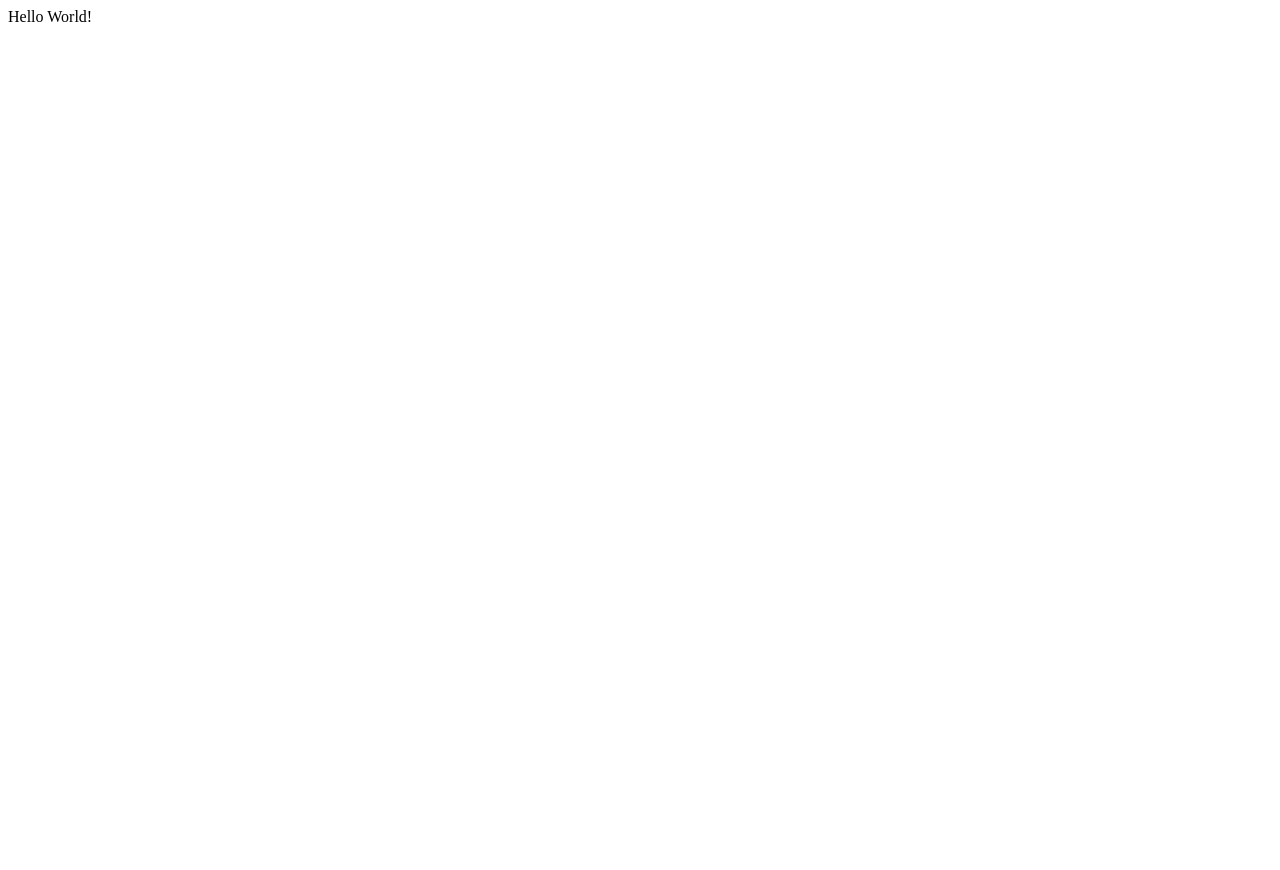
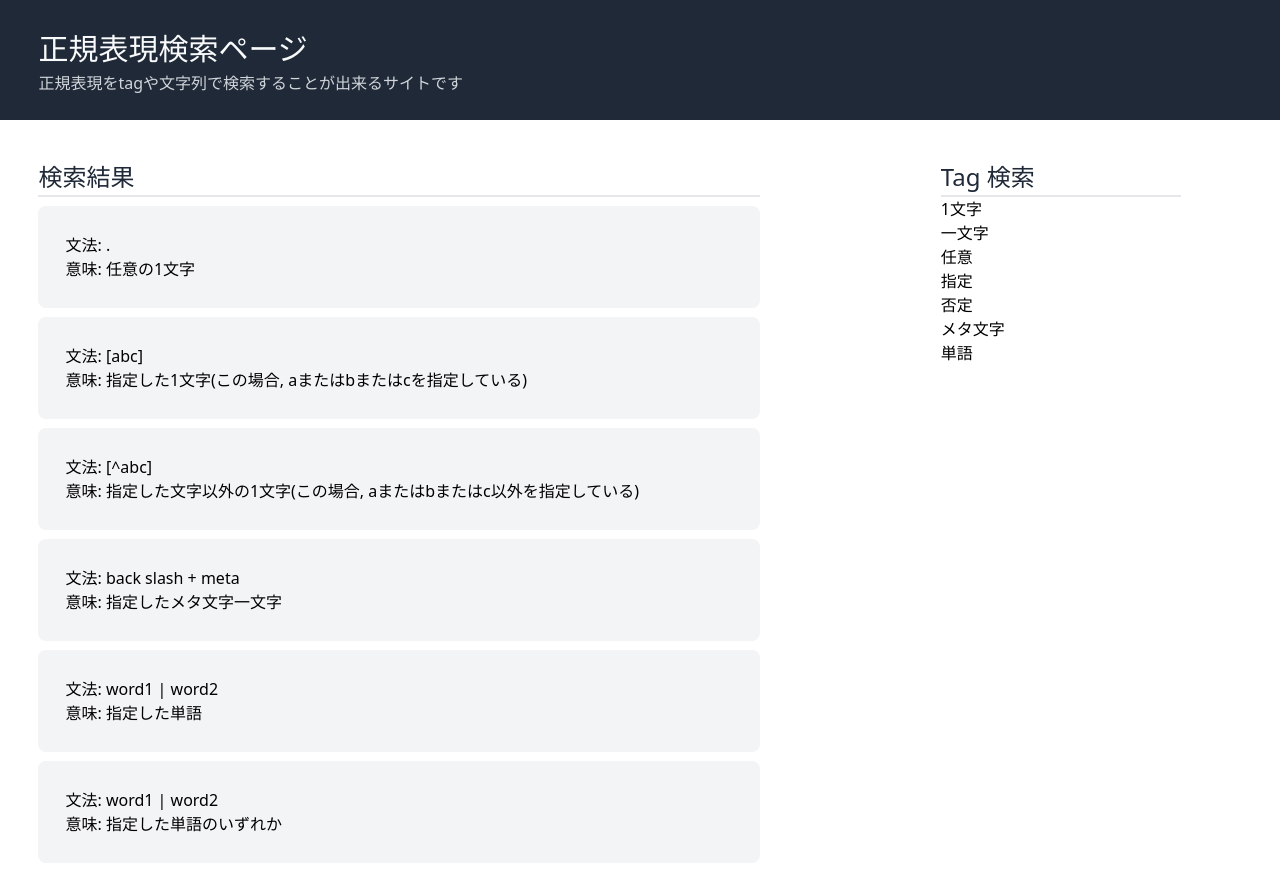
Before and after one commit to ShunDeveloper/regex, a Next.js app: page / in a window 1280 px wide. Shown: the top 870 px of the page. Before the commit the page ends 800 px from the top, so only its background shows below. Built offline with nearby package versions, Linux system fonts and the light colour scheme.

Commit message:
making ui

```diff
--- a/app/page.tsx
+++ b/app/page.tsx
@@ -1,6 +1,74 @@
-import regix_dict from "../components/regix_dict";
+import '../styles/globals.css'
+import * as data from "../components/regix_dict";
 
 export default function Page() {
-    console.log(regix_dict)
-    return <div>Hello World!</div>
+    return (
+        <div>
+            <Title />
+            <div className="grid grid-cols-4 p-[3%]">
+                <Content />
+                <Sidebar />
+            </div>
+        </div>
+    )
 }
+
+const Title = () => {
+    return (
+        <div className='py-[2%] pl-[3%] bg-gray-800'>
+            <h1 className="text-gray-50 text-[30px]">
+                正規表現検索ページ
+            </h1>
+            <p className="text-gray-300">
+                正規表現をtagや文字列で検索することが出来るサイトです
+            </p>
+        </div>
+    )
+}
+
+const Content = () => {
+    return (
+        <main className='col-span-3'>
+            <h3>
+                検索結果
+            </h3>
+            <div>
+                {
+                    data.regix_list.map((value,key) => {
+                        return (
+                            <div key={key} className="rounded-lg py-[3%] pl-[3%] my-[1%] bg-gray-100 w-[80%]">
+                                <p>文法: {value.syntax}</p>
+                                <p>意味: {value.meaning}</p>
+                            </div>
+                        )
+                    })
+                }
+            </div>
+        </main>
+    )
+}
+
+const Sidebar = () => {
+    return (
+        <div>
+            <h3>Tag 検索</h3>
+            <Tags />
+        </div>
+    )
+}
+
+const Tags = () => {
+    return (
+        <ul>
+            {
+                data.tags.map((value,key) => {
+                    return (
+                        <li key={key}>
+                            {value}
+                        </li>
+                    )
+                })
+            }
+        </ul>
+    )
+}
--- a/components/regix_dict.tsx
+++ b/components/regix_dict.tsx
@@ -4,17 +4,47 @@ type regix_data = {
     meaning: string
 };
 
-const regix_list: regix_data[] = [
+export const regix_list: regix_data[] = [
     {
         syntax: '.',
-        tag: ['1文字', '一文字'],
+        tag: ['1文字', '一文字','任意'],
         meaning: '任意の1文字'
     },
     {
         syntax: '[abc]',
-        tag: ['1文字', '一文字'],
+        tag: ['1文字', '一文字','指定'],
         meaning: '指定した1文字(この場合, aまたはbまたはcを指定している)'
+    },
+    {
+        syntax: '[^abc]',
+        tag: ['1文字', '一文字','否定'],
+        meaning: '指定した文字以外の1文字(この場合, aまたはbまたはc以外を指定している)'
+    },
+    {
+        syntax: 'back slash + meta',
+        tag: ['メタ文字', '一文字'],
+        meaning: '指定したメタ文字一文字'
+    },
+    {
+        syntax: 'word1 | word2',
+        tag: ['任意', '単語'],
+        meaning: '指定した単語'
+    },
+    {
+        syntax: 'word1 | word2',
+        tag: ['任意', '単語'],
+        meaning: '指定した単語のいずれか'
     },
 ]
 
-export default regix_list
+const str_arr_uniq= (string_array: string[]) =>  {
+    return Array.from(new Set(string_array));
+}
+
+let tags_tmp: string[] = []
+regix_list.map((regix_i, index, object) => {
+    regix_i.tag.map((tag_ij, index2, object2) => {
+        tags_tmp.push(tag_ij)
+    })
+});
+export const tags = str_arr_uniq(tags_tmp)
--- a/package.json
+++ b/package.json
@@ -19,5 +19,10 @@
     "react": "18.2.0",
     "react-dom": "18.2.0",
     "typescript": "4.9.4"
+  },
+  "devDependencies": {
+    "autoprefixer": "^10.4.13",
+    "postcss": "^8.4.20",
+    "tailwindcss": "^3.2.4"
   }
 }
--- /dev/null
+++ b/postcss.config.js
@@ -0,0 +1,6 @@
+module.exports = {
+  plugins: {
+    tailwindcss: {},
+    autoprefixer: {},
+  },
+}
--- a/styles/Home.module.css
+++ /dev/null
@@ -1,278 +0,0 @@
-.main {
-  display: flex;
-  flex-direction: column;
-  justify-content: space-between;
-  align-items: center;
-  padding: 6rem;
-  min-height: 100vh;
-}
-
-.description {
-  display: inherit;
-  justify-content: inherit;
-  align-items: inherit;
-  font-size: 0.85rem;
-  max-width: var(--max-width);
-  width: 100%;
-  z-index: 2;
-  font-family: var(--font-mono);
-}
-
-.description a {
-  display: flex;
-  justify-content: center;
-  align-items: center;
-  gap: 0.5rem;
-}
-
-.description p {
-  position: relative;
-  margin: 0;
-  padding: 1rem;
-  background-color: rgba(var(--callout-rgb), 0.5);
-  border: 1px solid rgba(var(--callout-border-rgb), 0.3);
-  border-radius: var(--border-radius);
-}
-
-.code {
-  font-weight: 700;
-  font-family: var(--font-mono);
-}
-
-.grid {
-  display: grid;
-  grid-template-columns: repeat(4, minmax(25%, auto));
-  width: var(--max-width);
-  max-width: 100%;
-}
-
-.card {
-  padding: 1rem 1.2rem;
-  border-radius: var(--border-radius);
-  background: rgba(var(--card-rgb), 0);
-  border: 1px solid rgba(var(--card-border-rgb), 0);
-  transition: background 200ms, border 200ms;
-}
-
-.card span {
-  display: inline-block;
-  transition: transform 200ms;
-}
-
-.card h2 {
-  font-weight: 600;
-  margin-bottom: 0.7rem;
-}
-
-.card p {
-  margin: 0;
-  opacity: 0.6;
-  font-size: 0.9rem;
-  line-height: 1.5;
-  max-width: 30ch;
-}
-
-.center {
-  display: flex;
-  justify-content: center;
-  align-items: center;
-  position: relative;
-  padding: 4rem 0;
-}
-
-.center::before {
-  background: var(--secondary-glow);
-  border-radius: 50%;
-  width: 480px;
-  height: 360px;
-  margin-left: -400px;
-}
-
-.center::after {
-  background: var(--primary-glow);
-  width: 240px;
-  height: 180px;
-  z-index: -1;
-}
-
-.center::before,
-.center::after {
-  content: '';
-  left: 50%;
-  position: absolute;
-  filter: blur(45px);
-  transform: translateZ(0);
-}
-
-.logo,
-.thirteen {
-  position: relative;
-}
-
-.thirteen {
-  display: flex;
-  justify-content: center;
-  align-items: center;
-  width: 75px;
-  height: 75px;
-  padding: 25px 10px;
-  margin-left: 16px;
-  transform: translateZ(0);
-  border-radius: var(--border-radius);
-  overflow: hidden;
-  box-shadow: 0px 2px 8px -1px #0000001a;
-}
-
-.thirteen::before,
-.thirteen::after {
-  content: '';
-  position: absolute;
-  z-index: -1;
-}
-
-/* Conic Gradient Animation */
-.thirteen::before {
-  animation: 6s rotate linear infinite;
-  width: 200%;
-  height: 200%;
-  background: var(--tile-border);
-}
-
-/* Inner Square */
-.thirteen::after {
-  inset: 0;
-  padding: 1px;
-  border-radius: var(--border-radius);
-  background: linear-gradient(
-    to bottom right,
-    rgba(var(--tile-start-rgb), 1),
-    rgba(var(--tile-end-rgb), 1)
-  );
-  background-clip: content-box;
-}
-
-/* Enable hover only on non-touch devices */
-@media (hover: hover) and (pointer: fine) {
-  .card:hover {
-    background: rgba(var(--card-rgb), 0.1);
-    border: 1px solid rgba(var(--card-border-rgb), 0.15);
-  }
-
-  .card:hover span {
-    transform: translateX(4px);
-  }
-}
-
-@media (prefers-reduced-motion) {
-  .thirteen::before {
-    animation: none;
-  }
-
-  .card:hover span {
-    transform: none;
-  }
-}
-
-/* Mobile */
-@media (max-width: 700px) {
-  .content {
-    padding: 4rem;
-  }
-
-  .grid {
-    grid-template-columns: 1fr;
-    margin-bottom: 120px;
-    max-width: 320px;
-    text-align: center;
-  }
-
-  .card {
-    padding: 1rem 2.5rem;
-  }
-
-  .card h2 {
-    margin-bottom: 0.5rem;
-  }
-
-  .center {
-    padding: 8rem 0 6rem;
-  }
-
-  .center::before {
-    transform: none;
-    height: 300px;
-  }
-
-  .description {
-    font-size: 0.8rem;
-  }
-
-  .description a {
-    padding: 1rem;
-  }
-
-  .description p,
-  .description div {
-    display: flex;
-    justify-content: center;
-    position: fixed;
-    width: 100%;
-  }
-
-  .description p {
-    align-items: center;
-    inset: 0 0 auto;
-    padding: 2rem 1rem 1.4rem;
-    border-radius: 0;
-    border: none;
-    border-bottom: 1px solid rgba(var(--callout-border-rgb), 0.25);
-    background: linear-gradient(
-      to bottom,
-      rgba(var(--background-start-rgb), 1),
-      rgba(var(--callout-rgb), 0.5)
-    );
-    background-clip: padding-box;
-    backdrop-filter: blur(24px);
-  }
-
-  .description div {
-    align-items: flex-end;
-    pointer-events: none;
-    inset: auto 0 0;
-    padding: 2rem;
-    height: 200px;
-    background: linear-gradient(
-      to bottom,
-      transparent 0%,
-      rgb(var(--background-end-rgb)) 40%
-    );
-    z-index: 1;
-  }
-}
-
-/* Tablet and Smaller Desktop */
-@media (min-width: 701px) and (max-width: 1120px) {
-  .grid {
-    grid-template-columns: repeat(2, 50%);
-  }
-}
-
-@media (prefers-color-scheme: dark) {
-  .vercelLogo {
-    filter: invert(1);
-  }
-
-  .logo,
-  .thirteen img {
-    filter: invert(1) drop-shadow(0 0 0.3rem #ffffff70);
-  }
-}
-
-@keyframes rotate {
-  from {
-    transform: rotate(360deg);
-  }
-  to {
-    transform: rotate(0deg);
-  }
-}
--- a/styles/globals.css
+++ b/styles/globals.css
@@ -1,107 +1,7 @@
-:root {
-  --max-width: 1100px;
-  --border-radius: 12px;
-  --font-mono: ui-monospace, Menlo, Monaco, 'Cascadia Mono', 'Segoe UI Mono',
-    'Roboto Mono', 'Oxygen Mono', 'Ubuntu Monospace', 'Source Code Pro',
-    'Fira Mono', 'Droid Sans Mono', 'Courier New', monospace;
+@tailwind base;
+@tailwind components;
+@tailwind utilities;
 
-  --foreground-rgb: 0, 0, 0;
-  --background-start-rgb: 214, 219, 220;
-  --background-end-rgb: 255, 255, 255;
-
-  --primary-glow: conic-gradient(
-    from 180deg at 50% 50%,
-    #16abff33 0deg,
-    #0885ff33 55deg,
-    #54d6ff33 120deg,
-    #0071ff33 160deg,
-    transparent 360deg
-  );
-  --secondary-glow: radial-gradient(
-    rgba(255, 255, 255, 1),
-    rgba(255, 255, 255, 0)
-  );
-
-  --tile-start-rgb: 239, 245, 249;
-  --tile-end-rgb: 228, 232, 233;
-  --tile-border: conic-gradient(
-    #00000080,
-    #00000040,
-    #00000030,
-    #00000020,
-    #00000010,
-    #00000010,
-    #00000080
-  );
-
-  --callout-rgb: 238, 240, 241;
-  --callout-border-rgb: 172, 175, 176;
-  --card-rgb: 180, 185, 188;
-  --card-border-rgb: 131, 134, 135;
+h3 {
+  @apply text-gray-800 text-[24px] border-b-2 w-[80%];
 }
-
-@media (prefers-color-scheme: dark) {
-  :root {
-    --foreground-rgb: 255, 255, 255;
-    --background-start-rgb: 0, 0, 0;
-    --background-end-rgb: 0, 0, 0;
-
-    --primary-glow: radial-gradient(rgba(1, 65, 255, 0.4), rgba(1, 65, 255, 0));
-    --secondary-glow: linear-gradient(
-      to bottom right,
-      rgba(1, 65, 255, 0),
-      rgba(1, 65, 255, 0),
-      rgba(1, 65, 255, 0.3)
-    );
-
-    --tile-start-rgb: 2, 13, 46;
-    --tile-end-rgb: 2, 5, 19;
-    --tile-border: conic-gradient(
-      #ffffff80,
-      #ffffff40,
-      #ffffff30,
-      #ffffff20,
-      #ffffff10,
-      #ffffff10,
-      #ffffff80
-    );
-
-    --callout-rgb: 20, 20, 20;
-    --callout-border-rgb: 108, 108, 108;
-    --card-rgb: 100, 100, 100;
-    --card-border-rgb: 200, 200, 200;
-  }
-}
-
-* {
-  box-sizing: border-box;
-  padding: 0;
-  margin: 0;
-}
-
-html,
-body {
-  max-width: 100vw;
-  overflow-x: hidden;
-}
-
-body {
-  color: rgb(var(--foreground-rgb));
-  background: linear-gradient(
-      to bottom,
-      transparent,
-      rgb(var(--background-end-rgb))
-    )
-    rgb(var(--background-start-rgb));
-}
-
-a {
-  color: inherit;
-  text-decoration: none;
-}
-
-@media (prefers-color-scheme: dark) {
-  html {
-    color-scheme: dark;
-  }
-}
--- /dev/null
+++ b/tailwind.config.js
@@ -0,0 +1,11 @@
+/** @type {import('tailwindcss').Config} */
+module.exports = {
+  content: [
+    "./app/**/*.{js,ts,jsx,tsx}",
+    "./components/**/*.{js,ts,jsx,tsx}",
+  ],
+  theme: {
+    extend: {},
+  },
+  plugins: [],
+}
```
Also changed, not shown: 1 other file (tests, documents, lock files or other folders).
